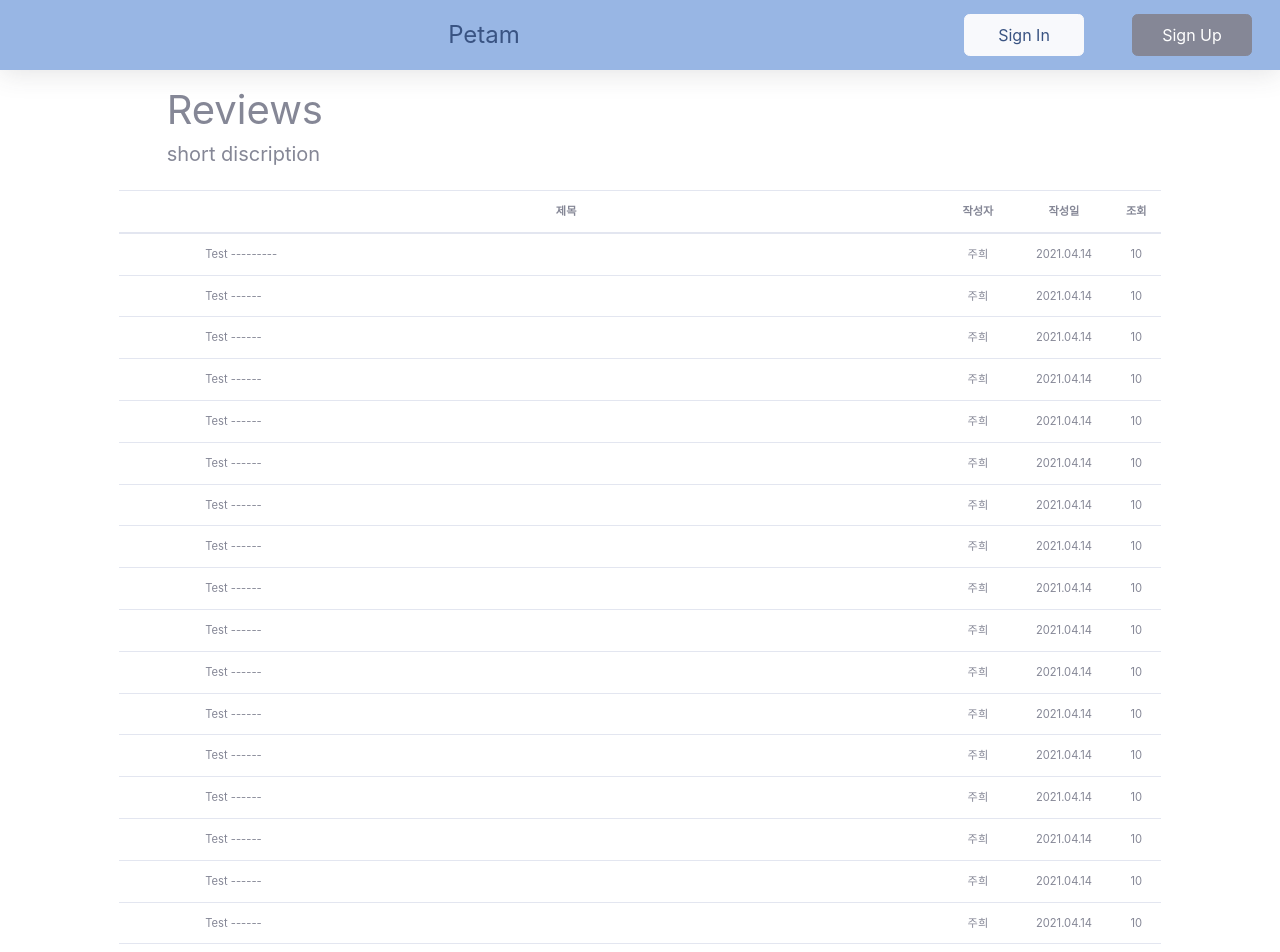
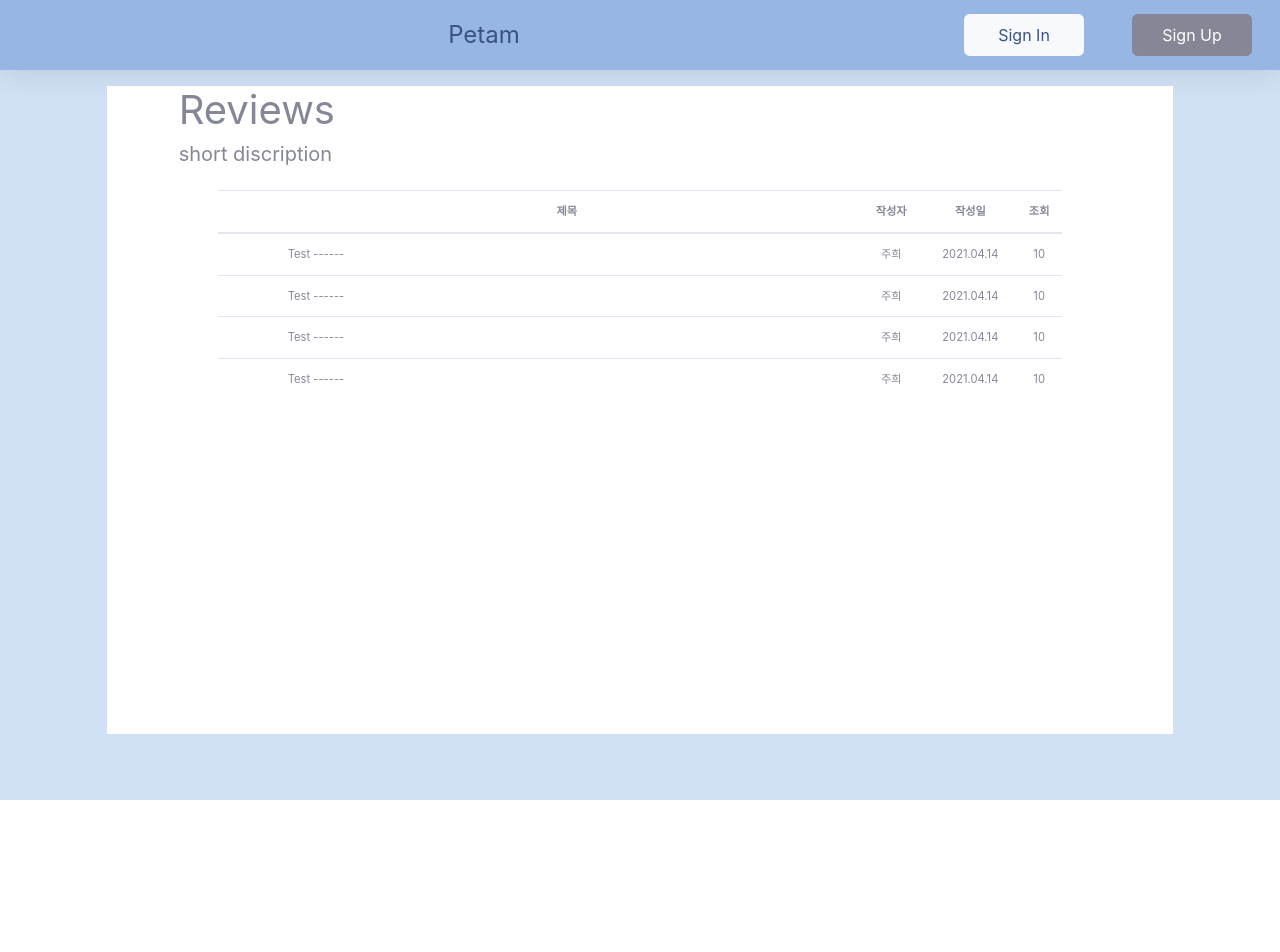
Before and after one commit to ktmihs/AnimalManagement, a React (Create React App) app in the folder petam/: page /postlist in a window 1280 px wide. Shown: the top 952 px of the page. After the commit the page ends 800 px from the top, so only its background shows below. Built offline with nearby package versions, Linux system fonts and the light colour scheme.

Commit message:
add 0414 meeting notes & select background color

```diff
--- a/petam/src/App.js
+++ b/petam/src/App.js
@@ -9,7 +9,7 @@ export default class App extends Component {
   // function App() {
   render() {
     return (
-      <div>
+      <div id = "light-bg" >
         <Router>
           <Route path="*" component={TopBar} />
           <Route path="/postlist" component={PostList} />
--- a/petam/src/Components/PostList.js
+++ b/petam/src/Components/PostList.js
@@ -6,8 +6,9 @@ import { BrowserRouter as Router, Route, Link } from "react-router-dom";
 export default class PostList extends Component {
   render = () => (
     <div>
+      <div className="col-10 m-auto bg-white">
         {/* 게시판 타이틀 - 제목과 간단한 설명 */}
-      <div className="col-10 m-auto">
+        <div className="col-12 m-auto bg-white">
           {/* 만약 옆에 그림이나 사진을 넣고 싶다면 pl-5의 숫자로 조절하면 됨 */}
           <div className="pl-5">
             <h1 className=" ">Reviews</h1>
@@ -51,125 +52,7 @@ export default class PostList extends Component {
               </tr>
             </tfoot> */}
               <tbody>
-              <tr>
-                <td></td>
-                <td className="text-left">Test ---------</td>
-                <td>주희</td>
-                <td>2021.04.14</td>
-                <td>10</td>
-              </tr>
-              <tr>
-                <td></td>
-                <td className="text-left">Test ------</td>
-                <td>주희</td>
-                <td>2021.04.14</td>
-                <td>10</td>
-              </tr>
-              <tr>
-                <td></td>
-                <td className="text-left">Test ------</td>
-                <td>주희</td>
-                <td>2021.04.14</td>
-                <td>10</td>
-              </tr>
-              <tr>
-                <td></td>
-                <td className="text-left">Test ------</td>
-                <td>주희</td>
-                <td>2021.04.14</td>
-                <td>10</td>
-              </tr>
-              <tr>
-                <td></td>
-                <td className="text-left">Test ------</td>
-                <td>주희</td>
-                <td>2021.04.14</td>
-                <td>10</td>
-              </tr>
-              <tr>
-                <td></td>
-                <td className="text-left">Test ------</td>
-                <td>주희</td>
-                <td>2021.04.14</td>
-                <td>10</td>
-              </tr>
-              <tr>
-                <td></td>
-                <td className="text-left">Test ------</td>
-                <td>주희</td>
-                <td>2021.04.14</td>
-                <td>10</td>
-              </tr>
-              <tr>
-                <td></td>
-                <td className="text-left">Test ------</td>
-                <td>주희</td>
-                <td>2021.04.14</td>
-                <td>10</td>
-              </tr>
-              <tr>
-                <td></td>
-                <td className="text-left">Test ------</td>
-                <td>주희</td>
-                <td>2021.04.14</td>
-                <td>10</td>
-              </tr>
-              <tr>
-                <td></td>
-                <td className="text-left">Test ------</td>
-                <td>주희</td>
-                <td>2021.04.14</td>
-                <td>10</td>
-              </tr>
-              <tr>
-                <td></td>
-                <td className="text-left">Test ------</td>
-                <td>주희</td>
-                <td>2021.04.14</td>
-                <td>10</td>
-              </tr>
-              <tr>
-                <td></td>
-                <td className="text-left">Test ------</td>
-                <td>주희</td>
-                <td>2021.04.14</td>
-                <td>10</td>
-              </tr>
-              <tr>
-                <td></td>
-                <td className="text-left">Test ------</td>
-                <td>주희</td>
-                <td>2021.04.14</td>
-                <td>10</td>
-              </tr>
-              <tr>
-                <td></td>
-                <td className="text-left">Test ------</td>
-                <td>주희</td>
-                <td>2021.04.14</td>
-                <td>10</td>
-              </tr>
-              <tr>
-                <td></td>
-                <td className="text-left">Test ------</td>
-                <td>주희</td>
-                <td>2021.04.14</td>
-                <td>10</td>
-              </tr>
-              <tr>
-                <td></td>
-                <td className="text-left">Test ------</td>
-                <td>주희</td>
-                <td>2021.04.14</td>
-                <td>10</td>
-              </tr>
-              <tr>
-                <td></td>
-                <td className="text-left">Test ------</td>
-                <td>주희</td>
-                <td>2021.04.14</td>
-                <td>10</td>
-              </tr>
+
                 <tr>
                   <td></td>
                   <td className="text-left">Test ------</td>
@@ -203,5 +86,6 @@ export default class PostList extends Component {
           </div>
         </div>
       </div>
+    </div>
   );
 }
--- a/petam/src/Components/Topbar.js
+++ b/petam/src/Components/Topbar.js
@@ -7,9 +7,9 @@ import { BrowserRouter as Router, Route, Link } from "react-router-dom";
 
 export default class TopBar extends Component {
   render = () => (
-      <div>
-          {/* nav태그의 mb-3은 content와 간격 띄우기 */}
-      <nav class="mb-3 navbar navbar-expand navbar-light bg-primary topbar  static-top shadow">
+    <div>
+      {/* nav태그의 mb-3은 content와 간격 띄우기 */}
+      <nav class="mb-3 shadow-sm navbar navbar-expand navbar-light bg-primary topbar  static-top shadow">
         <div className="col-9">
           <Link to="/main">
             <h4 className="bg-primary m-auto text-2140C text-center p-3 ">
```
Also changed, not shown: petam/src/Content/main.js (renamed from petam/src/Pages/main.js), petam/src/style.css, 1 other file (tests, documents, lock files or other folders). Lines whose indentation alone changed are shown as unchanged.
